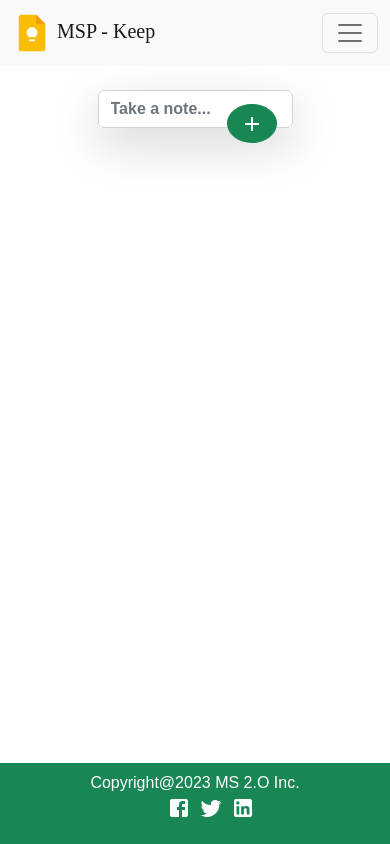
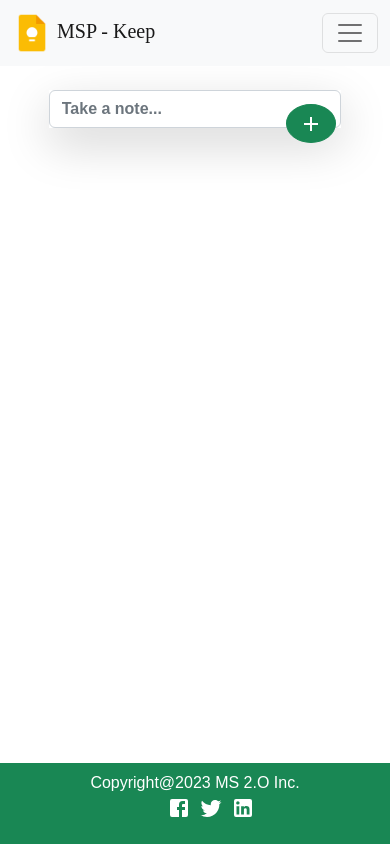
Before and after one commit to Shahid-MS/MSP-Keep, a React (Create React App) app: page / in a window 390 px wide. Built offline with nearby package versions, Linux system fonts and the light colour scheme; a web font is replaced by a local one.

Commit message:
Edited Register page and login page

```diff
--- a/package.json
+++ b/package.json
@@ -1,5 +1,6 @@
 {
   "name": "msp_keep",
+  "homepage" : "https://shahid-ms.github.io/MSP-Keep/",
   "version": "0.1.0",
   "private": true,
   "dependencies": {
@@ -11,6 +12,7 @@
     "@testing-library/react": "^13.4.0",
     "@testing-library/user-event": "^13.5.0",
     "bootstrap": "^5.2.3",
+    "gh-pages": "^5.0.0",
     "node-sass": "^7.0.3",
     "react": "^18.2.0",
     "react-dom": "^18.2.0",
@@ -21,7 +23,8 @@
     "start": "react-scripts start",
     "build": "react-scripts build",
     "test": "react-scripts test",
-    "eject": "react-scripts eject"
+    "eject": "react-scripts eject",
+    "deploy": "gh-pages -d build"
   },
   "eslintConfig": {
     "extends": [
--- a/src/App.js
+++ b/src/App.js
@@ -6,12 +6,12 @@ import Createnote from "./Components/Createnote";
 import Footer from "./Components/Footer";
 import RegisterLogin from "./Components/RegisterLogin";
 import Nopage from "./Components/Nopage";
-import { BrowserRouter, Routes, Route } from "react-router-dom";
+import { HashRouter, Routes, Route } from "react-router-dom";
 
 const App = () => {
   return (
     <>
-      <BrowserRouter>
+      <HashRouter>
         <Navbar />
         <Routes>
           <Route path="/" element={<Createnote />} />
@@ -20,7 +20,7 @@ const App = () => {
           <Route path="*" element={<Nopage />} />
         </Routes>
         <Footer />
-      </BrowserRouter>
+      </HashRouter>
     </>
   );
 };
--- a/src/App.scss
+++ b/src/App.scss
@@ -58,9 +58,14 @@
     display: flex;
     justify-content: start;
 }
-.hover:hover{
+
+.hover:hover {
     color: #004182;
 
+}
+
+.wd {
+    width: 50%;
 }
 
 @media (max-width:992px) {
@@ -76,6 +81,7 @@
         flex: 0 0 auto;
         width: 42%;
     }
+
 
     .fonts {
         font-size: 1rem;
@@ -98,4 +104,14 @@
         width: 90%;
 
     }
+
+    .wd {
+        width: 75%;
+    }
+
+    .addBtn {
+        border-radius: 50%;
+        margin-top: -1.5rem;
+        margin-right: -2.7rem;
+    }
 }
--- a/src/Components/Createnote.jsx
+++ b/src/Components/Createnote.jsx
@@ -85,7 +85,7 @@ const Createnote = () => {
           setTake("Take a note...");
         }}
       >
-        <form action="" className="shadow-lg w-50">
+        <form action="" className="shadow-lg wd">
           <input
             type="text"
             name="title"
--- a/src/Components/RegisterLogin.jsx
+++ b/src/Components/RegisterLogin.jsx
@@ -9,7 +9,7 @@ const RegisterLogin = () => {
     <>
       <div class="container mt-5 ">
         <div class="row d-flex justify-content-center">
-          <div class="col-6">
+          <div class="col-lg-6 col-md-8 col-10">
             <h2>
               <b> Sign in or Create account</b>
             </h2>
```
Also changed, not shown: 1 other file (tests, documents, lock files or other folders).
